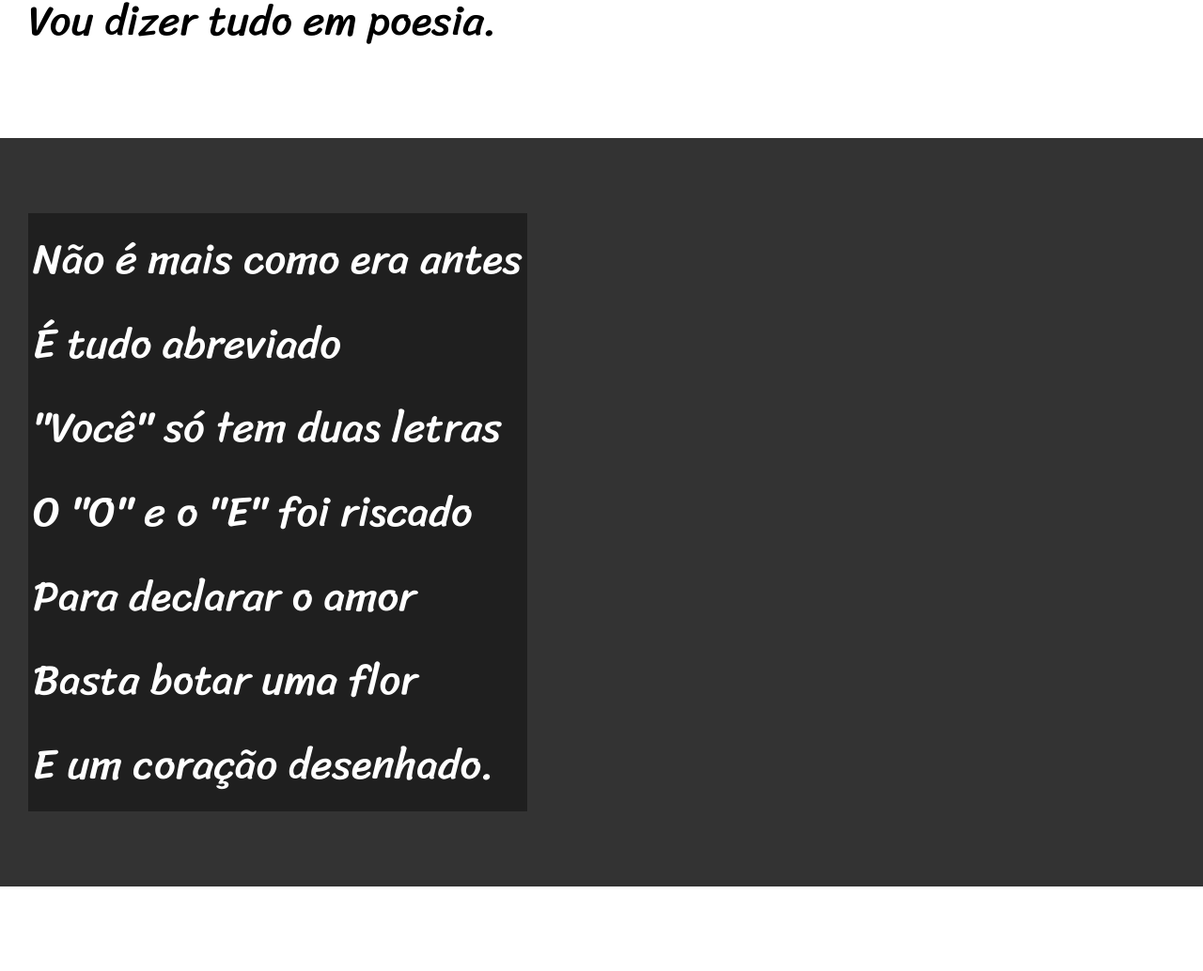
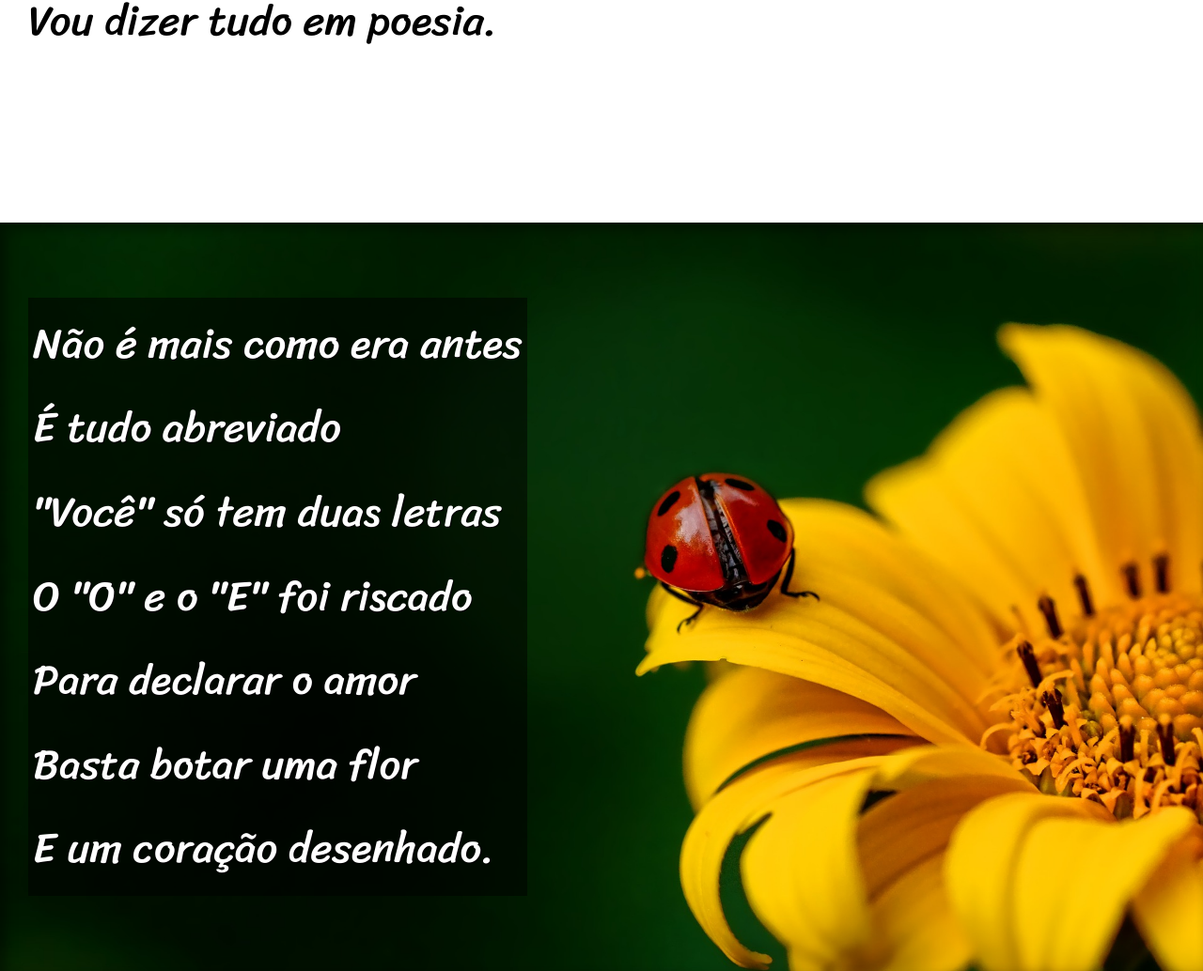
Before and after one commit to JoaoVitor-developer/html-css, a plain HTML site: page desafios/desafio12/index.html in a window 1280 px wide. Shown: the part 900-1934 px from the top of the page at 94% size. Drawn offline with Linux system fonts and the light colour scheme.

Commit message:
atualizaçao

```diff
--- a/desafios/desafio12/estilo/style.css
+++ b/desafios/desafio12/estilo/style.css
@@ -56,6 +56,10 @@ section {
     font-family: var(--font3);
 }
 
+section > p {
+    padding-bottom: 2em;
+}
+
 section.normal {
     background-color: white;
     color: black;
@@ -65,12 +69,27 @@ section.normal {
 section.imagem {
     background-color: rgba(51, 51, 51);
     color: white;
+    box-shadow: inset 6px 6px 13px 0px rgba(0, 0, 0, 0.452);
+    background-size: cover;
+    background-attachment: fixed;
 }
 
 section.imagem > p {
-    background-color: rgba(0, 0, 0, 0.384);
+    background-color: rgba(0, 0, 0, 0.514);
     display: inline-block;
     padding: 5px;
+    text-shadow: 1px 1px 0px black;
+}
+
+section#img01 {
+    background-image: url(../imagens/background001.jpg);
+    background-position: right center;
+    background-size: cover;
+}
+
+section#img02 {
+    background-image: url(../imagens/background002.jpg);
+    background-size: cover;
 }
 
 footer {
--- a/desafios/desafio12/index.html
+++ b/desafios/desafio12/index.html
@@ -29,7 +29,7 @@
         </p>
     </section>
 
-    <section class="imagem">
+    <section class="imagem" id="img01">
         <p>
             Não é mais como era antes <br>
             É tudo abreviado <br>
@@ -63,7 +63,7 @@
         </p>
     </section>
 
-    <section class="imagem ">
+    <section class="imagem" id="img02">
         <p>
             Tenho saudade das cartas <br>
             Escritas com a própria mão <br>
```
